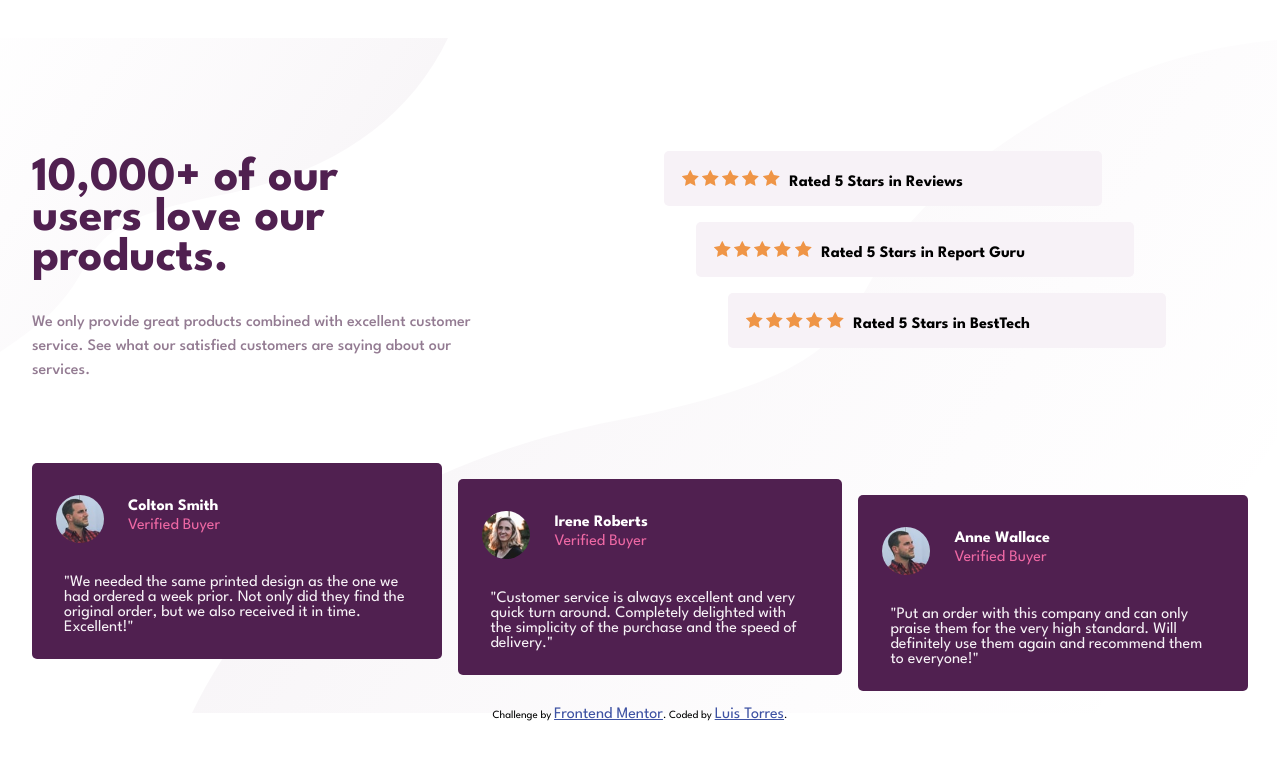
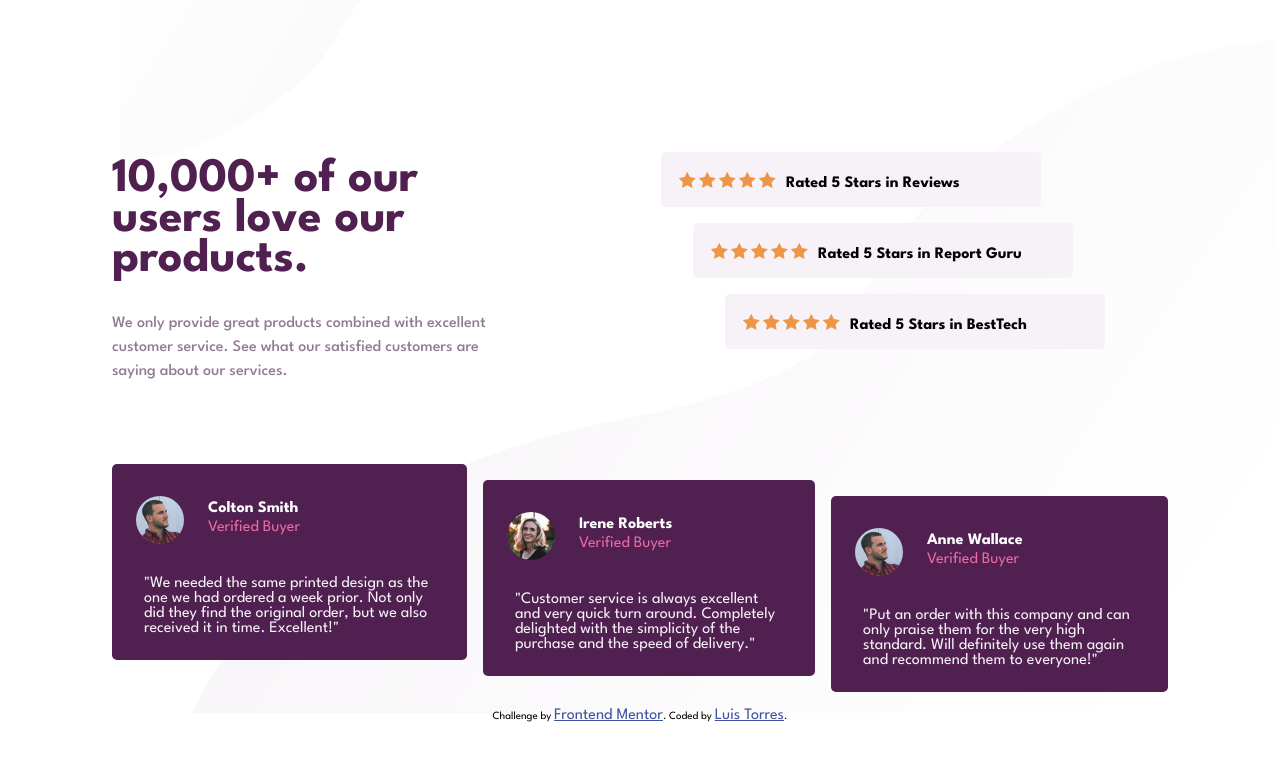
Before and after one commit to luisdatc/social-proof-section-master, a website: page index.html in a window 1280 px wide. Drawn offline with Linux system fonts and the light colour scheme.

Commit message:
correcciones

```diff
--- a/index.html
+++ b/index.html
@@ -52,7 +52,7 @@
           </div>
         </div>
         <div class="card--profile-all">
-          <div class="card-profile">
+          <div class="card-profile first-card">
             <div class="card-profile-flex">
               <img
                 src="images/image-colton.jpg"
--- a/scss/style.scss
+++ b/scss/style.scss
@@ -85,10 +85,11 @@ body {
 
 @media (min-width: 768px) and (max-width: 1440px) {
   body {
+    padding: 5rem;
     background-image: url(../images/bg-pattern-top-desktop.svg),
       url(../images/bg-pattern-bottom-desktop.svg);
     background-repeat: no-repeat, no-repeat;
-    background-position: right 65vw bottom 50vh, left 15vw top 5vh;
+    background-position: right 45vw bottom 80vh, left 15vw top 5vh;
   }
 
   .card {
@@ -102,7 +103,7 @@ body {
       padding: 1rem 2rem 1rem 0rem;
       & h1 {
         text-align: left;
-        padding: 2rem 6rem 0rem 0rem;
+        padding: 2rem 0rem 0rem 0rem;
         font-size: 3rem;
         line-height: 2.5rem;
       }
```
Also changed, not shown: css/style.css, 1 other file.
